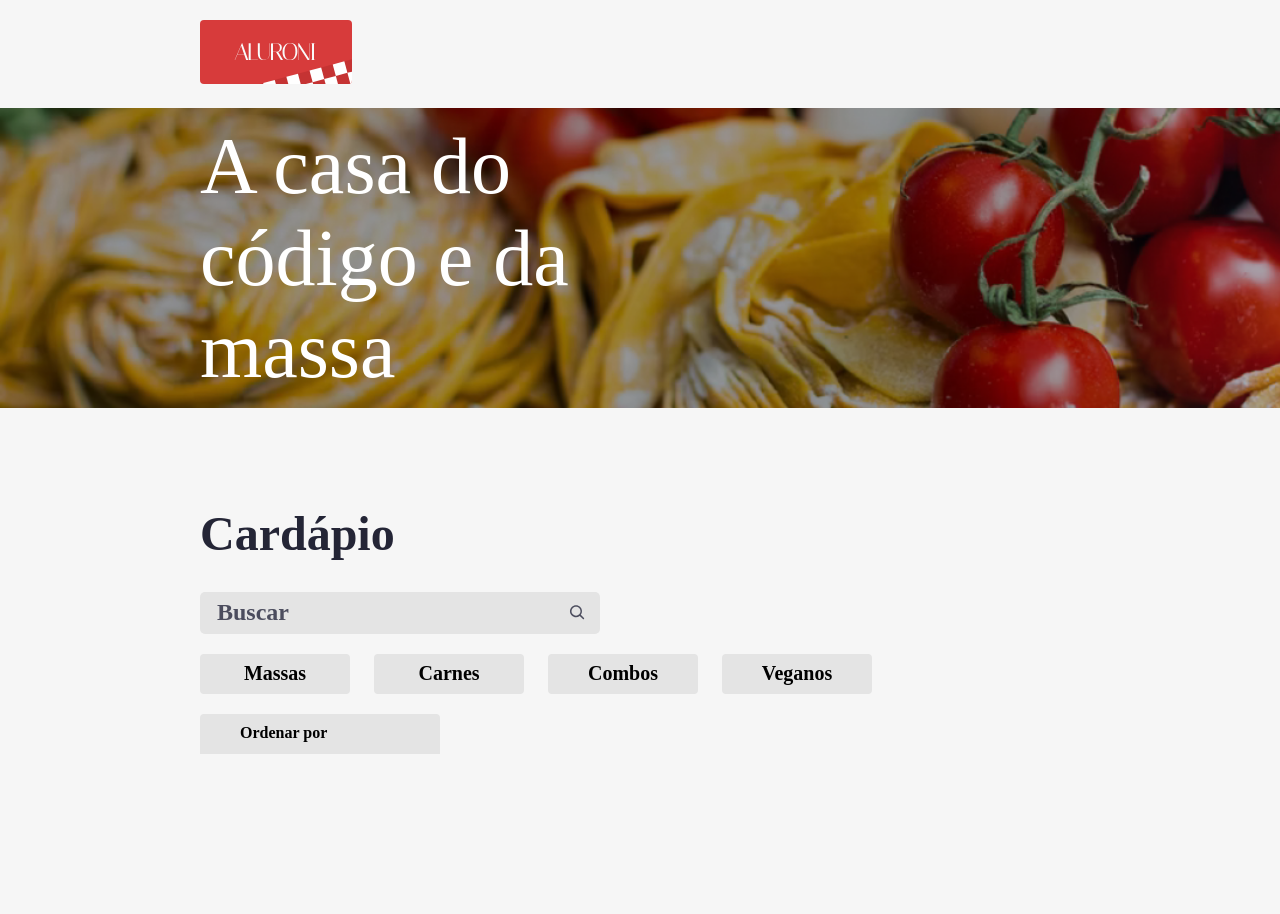
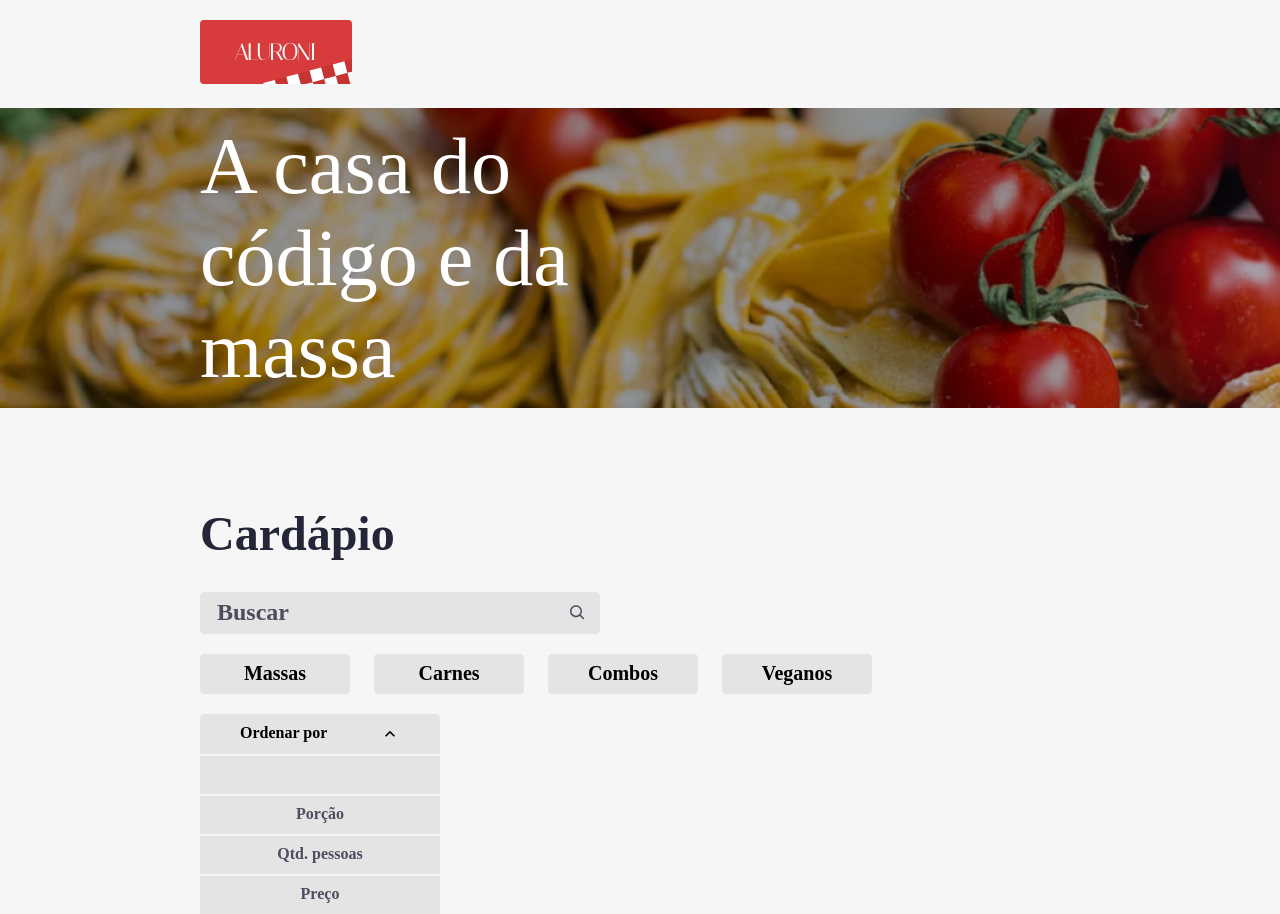
Before and after one commit to brunorochadelima/aluroni, a React (Vite) app: page / in a window 1280 px wide. Both pictures are taken after a click on the button "Ordenar por". Before the commit the page ends 834 px from the top, so only its background shows below. Built offline with nearby package versions, Linux system fonts and the light colour scheme; a web font is replaced by a local one.

Commit message:
criando ordenador

```diff
--- a/src/pages/Cardapio/Ordenador/Index.tsx
+++ b/src/pages/Cardapio/Ordenador/Index.tsx
@@ -1,15 +1,29 @@
 import styles from "../Ordenador/Ordenador.module.scss";
 import opcoes from "./opcoes.json";
+import {MdKeyboardArrowUp} from 'react-icons/md'
+import {MdKeyboardArrowDown} from 'react-icons/md'
 
 import React from "react";
 
 export default function Ordenador() {
+  const [aberto, setAberto] = React.useState(false);
   return (
-    <button className={styles.ordenador}>
+    <button
+      className={styles.ordenador}
+      onClick={() => setAberto(!aberto)}
+      onBlur={() => setAberto(false)}
+    >
       <span>Ordenar por</span>
-      <div className={styles.ordenador__options}>
+      {aberto ? <MdKeyboardArrowUp size={20} /> : <MdKeyboardArrowDown size={20}/>}
+      <div
+        className={`${styles.ordenador__options} ${
+          aberto && styles["ordenador__options--ativo"]
+        }`}
+      >
         {opcoes.map((opcao) => (
-          <div className={styles.ordenador__option} key={opcao.value}>{opcao.nome}</div>
+          <div className={styles.ordenador__option} key={opcao.value}>
+            {opcao.nome}
+          </div>
         ))}
       </div>
     </button>
```
Also changed, not shown: src/pages/Cardapio/Filtros/index.tsx (+7 -4 lines).
